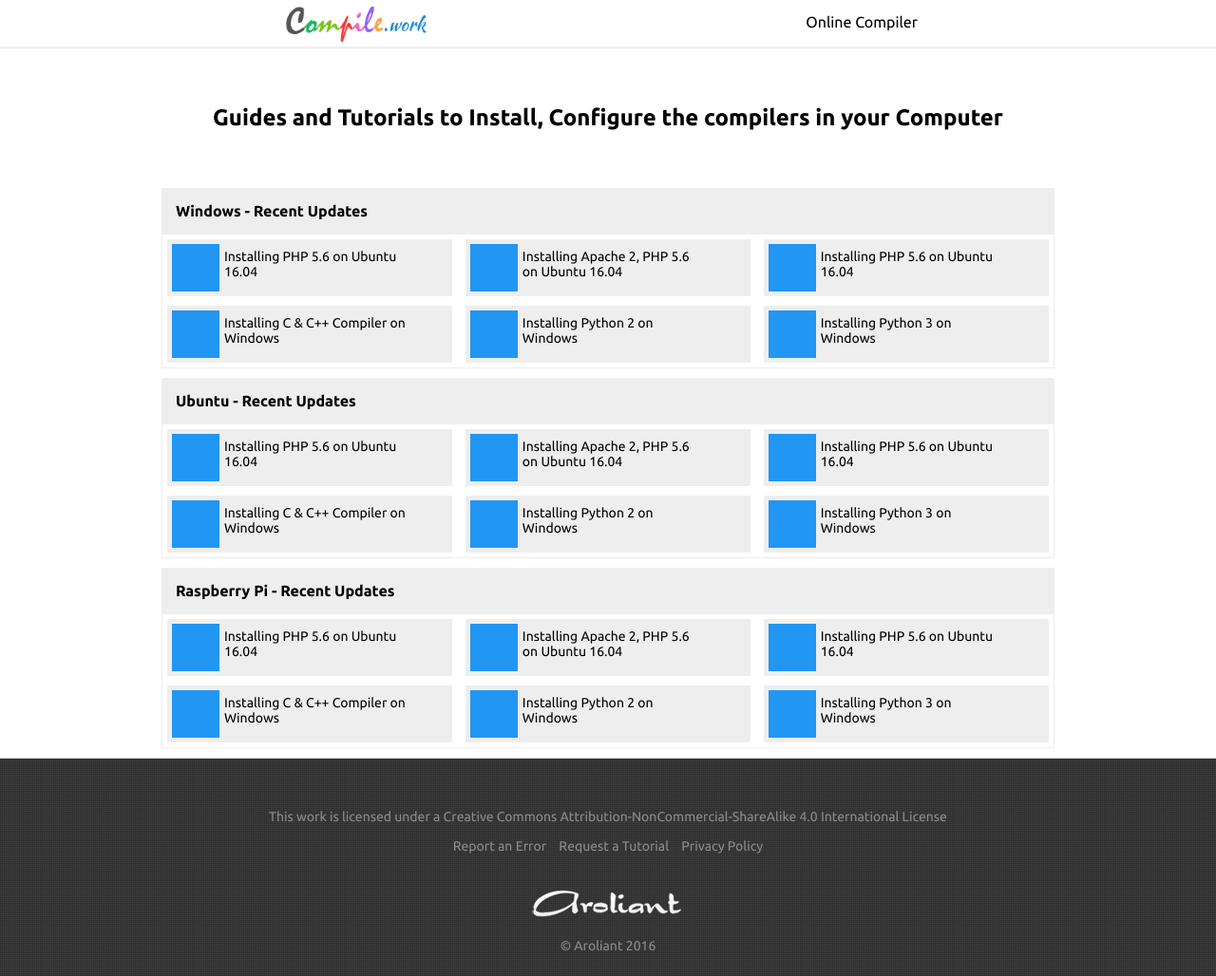
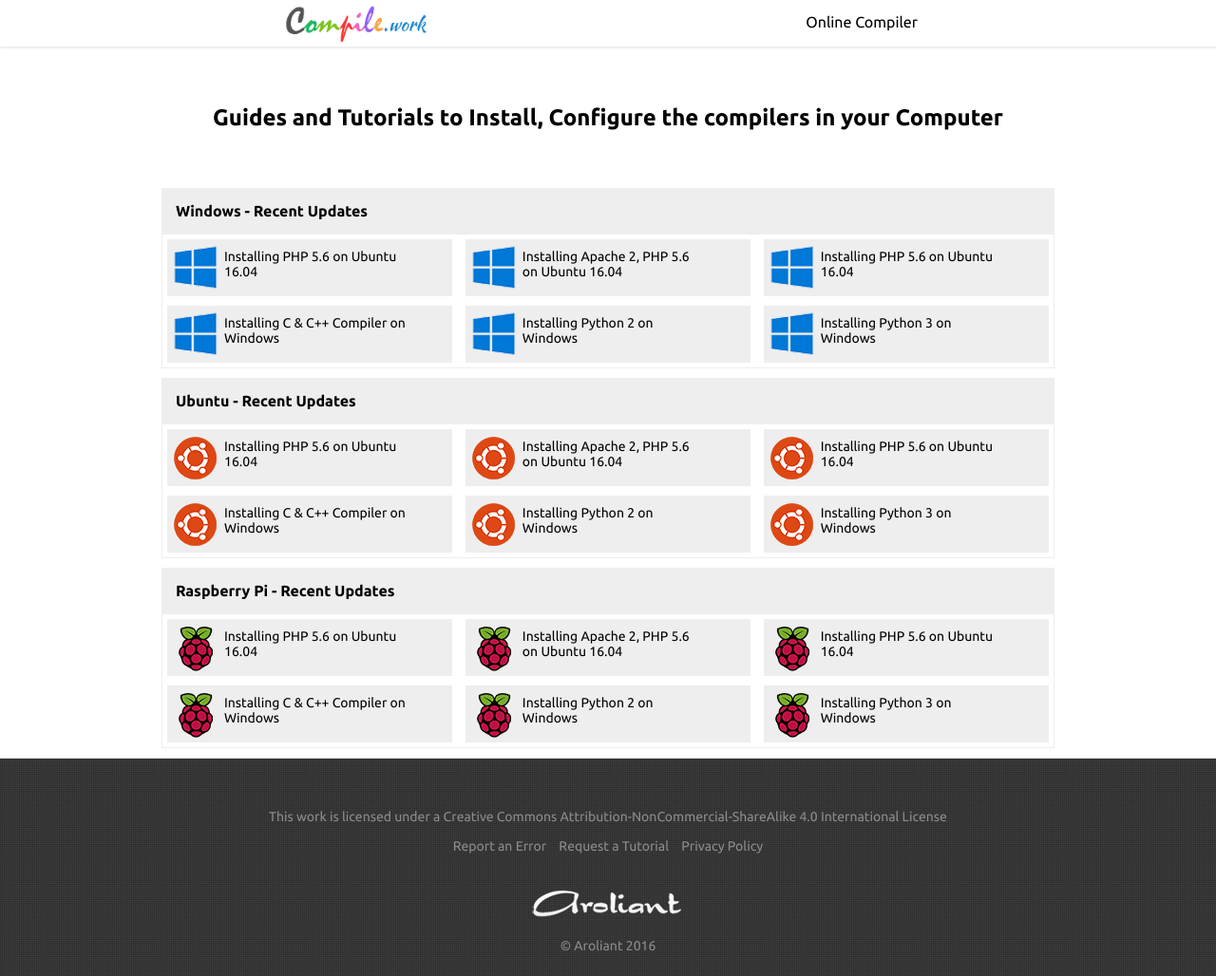
Before and after one commit to aroliant/guides, a Jekyll site: the page built from index.html, in a window 1280 px wide. Shown: the whole page at 95% size. Built offline with Jekyll 4.4.1, drawn with Linux system fonts in a browser that asks for light colours.

Commit message:
OS Icons added

```diff
--- a/css/main.scss
+++ b/css/main.scss
@@ -11,7 +11,7 @@
 .site-footer {
     border-top: 1px solid #e8e8e8;
     padding: 30px 0;
-    background: #313131 url(../images/pixel.png);
+    background: #313131 url(/guides/images/pixel.png);
     color: #8e8c8c;
     font-size: 14px;
 }
@@ -173,7 +173,7 @@
 }
 
 header ul li.logo a {
-    background: url(/images/compile.min.png);
+    background: url(/guides/images/compile.min.png);
     width: 150px;
     height: 50px;
     background-size: 150px;
@@ -270,3 +270,17 @@
   padding: 5px;
   background: #EEE;
   }
+.docsPreviewHolder li span.windows {
+  background: url(/guides/images/os-logos.png);
+  background-position: -7px -6px;
+}
+
+.docsPreviewHolder li span.ubuntu {
+  background: url(/guides/images/os-logos.png);
+  background-position: -66px -6px;
+}
+
+.docsPreviewHolder li span.raspberrypi {
+  background: url(/guides/images/os-logos.png);
+  background-position: -120px -6px;
+}
```
Also changed, not shown: images/os-logos.png (added).
